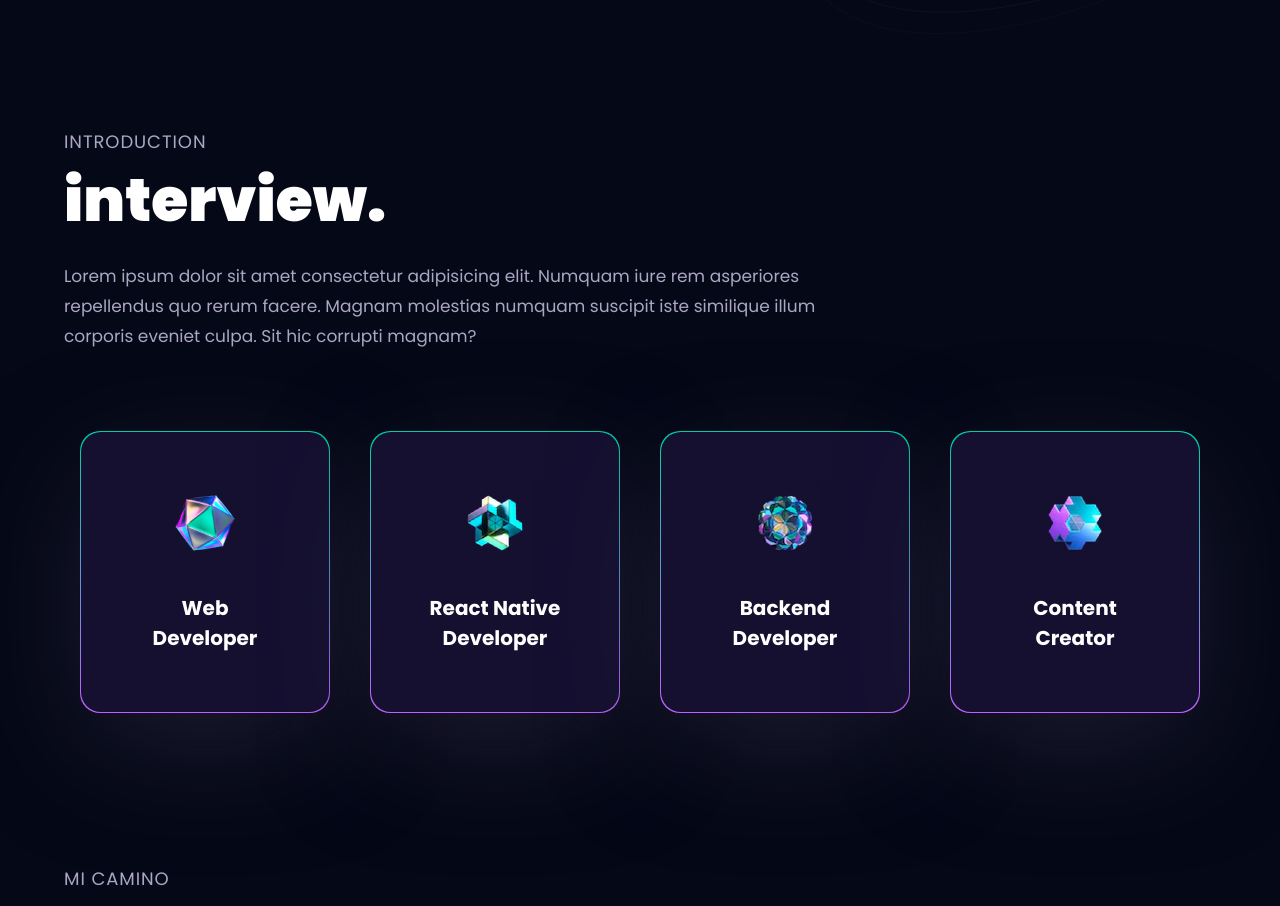
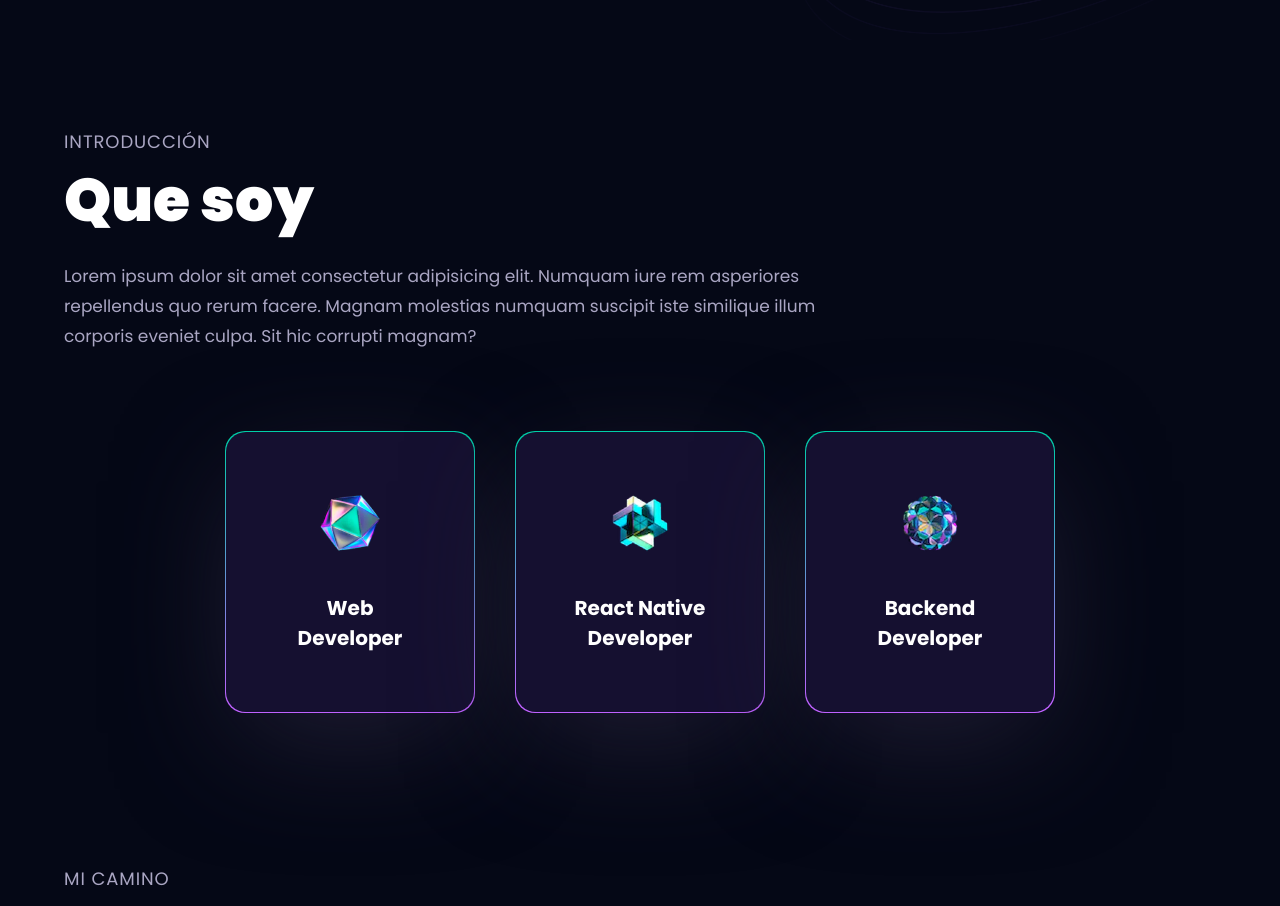
Before and after one commit to Jwilv/port-3d, a Next.js app: page / in a window 1280 px wide. Shown: the part 760-1666 px from the top of the page. Built offline with nearby package versions, Linux system fonts and the light colour scheme.

Commit message:
update text

```diff
--- a/assets/index.ts
+++ b/assets/index.ts
@@ -1,5 +1,4 @@
 import backend from "./backend.png";
-import creator from "./creator.png";
 import mobile from "./mobile.png";
 import web from "./web.png";
 import github from "./github.png";
@@ -34,7 +33,6 @@ export {
   ieSoft,
   ledix,
   backend,
-  creator,
   githubIcon,
   linkedinIcon,
   mobile,
--- a/components/About.tsx
+++ b/components/About.tsx
@@ -33,10 +33,10 @@ const About = () => {
       <motion.div variants={textVariant()}>
         <p
           className="sm:text-[18px] text-[14px] text-secondary uppercase tracking-wider"
-        >introduction</p>
+        >Introducción</p>
         <h2
           className="text-white font-black md:text-[60px] sm:text-[50px] xs:text-[40px] text-[30px]"
-        >interview.</h2>
+        >Que soy</h2>
       </motion.div>
 
       <motion.p
--- a/constants/index.ts
+++ b/constants/index.ts
@@ -1,7 +1,6 @@
 import {
     mobile,
     backend,
-    creator,
     web,
     javascript,
     typescript,
@@ -50,11 +49,7 @@ import {
     {
       title: "Backend Developer",
       icon: backend,
-    },
-    {
-      title: "Content Creator",
-      icon: creator,
-    },
+    }
   ];
 
   const technologies = [
```
Also changed, not shown: assets/creator.png (deleted).
